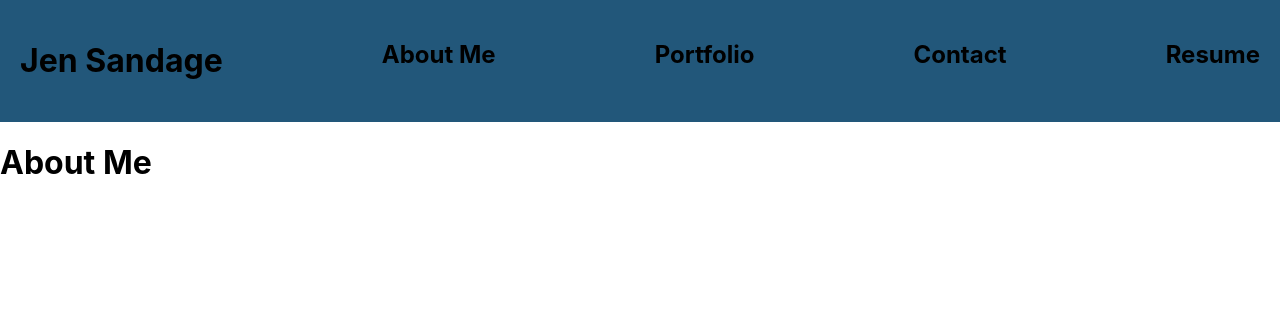
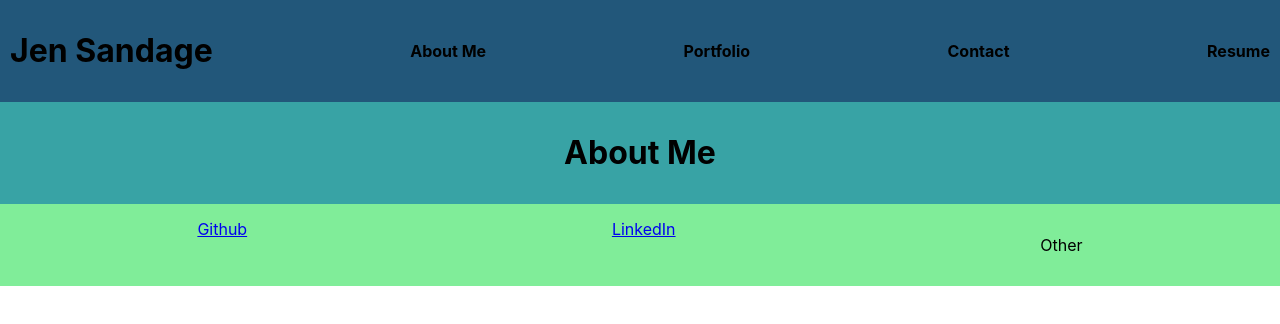
Before and after one commit to jensandage1/React-Portfolio, a React (Create React App) app in the folder portfolio/: page / in a window 1280 px wide. Shown: the top 324 px of the page. Built offline with nearby package versions, Linux system fonts and the light colour scheme.

Commit message:
added more styling, added links for contact, added footer

```diff
--- a/portfolio/src/App.js
+++ b/portfolio/src/App.js
@@ -1,6 +1,7 @@
 import AboutMe from "./components/AboutMe";
 import Contact from "./components/Contact";
 import Navbar from "./components/Navbar";
+import Footer from "./components/Footer";
 import './App.css';
 
 export default function App() {
@@ -8,7 +9,7 @@ export default function App() {
     <div>
         <Navbar />
         <AboutMe />
-        <footer></footer>
+        <Footer />
     </div>
   )
 }
--- a/portfolio/src/components/AboutMe.js
+++ b/portfolio/src/components/AboutMe.js
@@ -2,7 +2,7 @@ import '../styles/AboutMe.css'
 
 export default function AboutMe(){
     return (
-        <div>
+        <div class="about">
             <h1> About Me </h1>
         </div>
     );
--- /dev/null
+++ b/portfolio/src/components/Footer.js
@@ -0,0 +1,12 @@
+import "../styles/Footer.css"
+
+export default function Footer() {
+    return (
+        <div class="footer">
+            <a href="https://github.com/jensandage1">Github</a>
+            <a href="https://www.linkedin.com/in/jennifer-sandage-469899130/">LinkedIn</a>
+            <p>Other</p>
+
+        </div>
+    )
+}
--- a/portfolio/src/styles/AboutMe.css
+++ b/portfolio/src/styles/AboutMe.css
@@ -1,3 +1,10 @@
 h1 {
    font-weight: bolder;
 }
+
+.about {
+    background-color: #38A3A5;
+    padding: 10px;
+    display: flex;
+    justify-content: center;
+}
--- /dev/null
+++ b/portfolio/src/styles/Footer.css
@@ -0,0 +1,6 @@
+.footer {
+    background-color: #80ED99;
+    display: flex;
+    justify-content: space-around;
+    padding: 15px;
+}
--- a/portfolio/src/styles/Nav.css
+++ b/portfolio/src/styles/Nav.css
@@ -2,5 +2,13 @@
     background-color: #22577A;
     display: flex;
     justify-content: space-between;
-    padding: 20px;
+    align-items: center;
+    padding: 10px;
   }
+
+  h1 {
+    font-size: 2em;
+  }
+  h2{
+    font-size: 1em;
+  }
```
